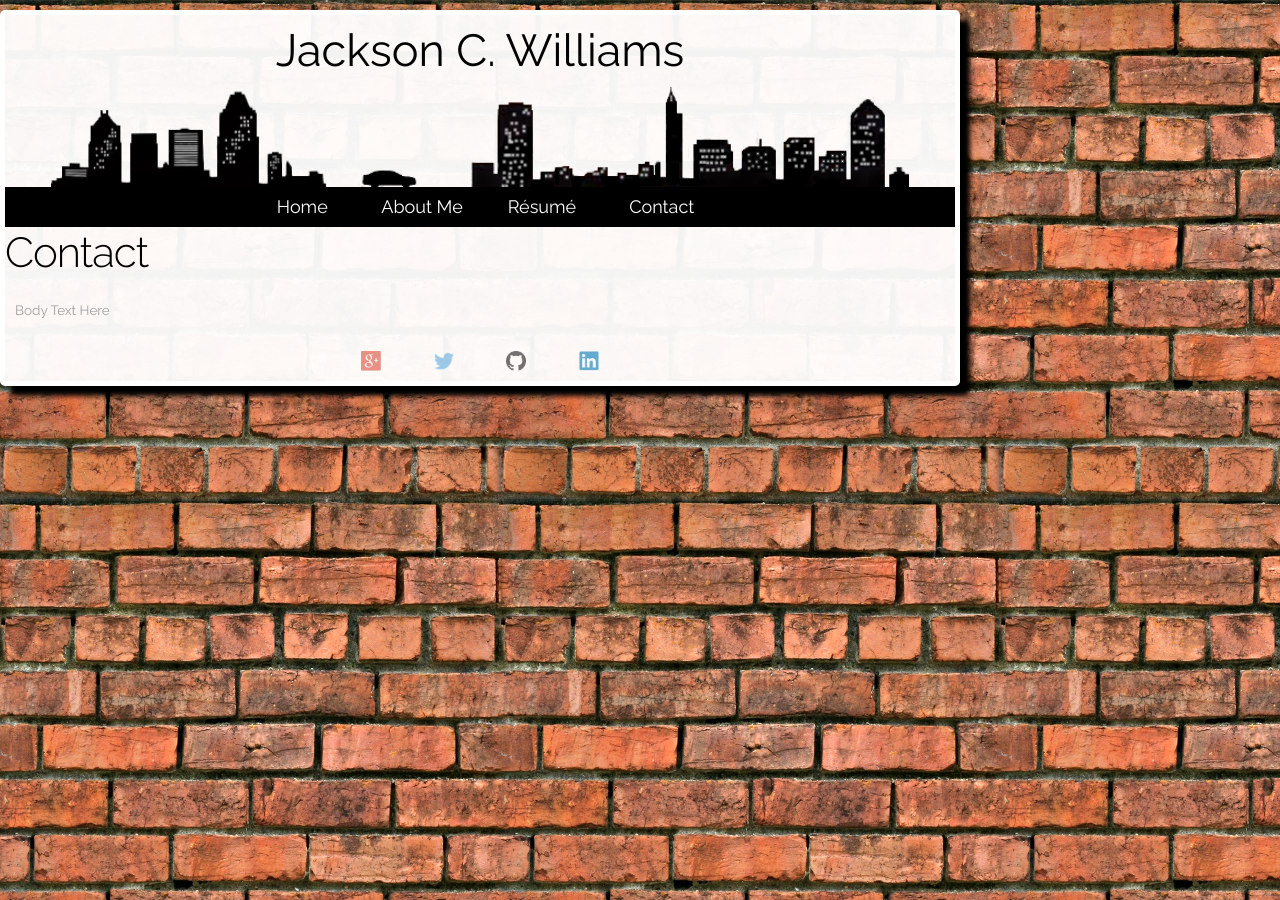
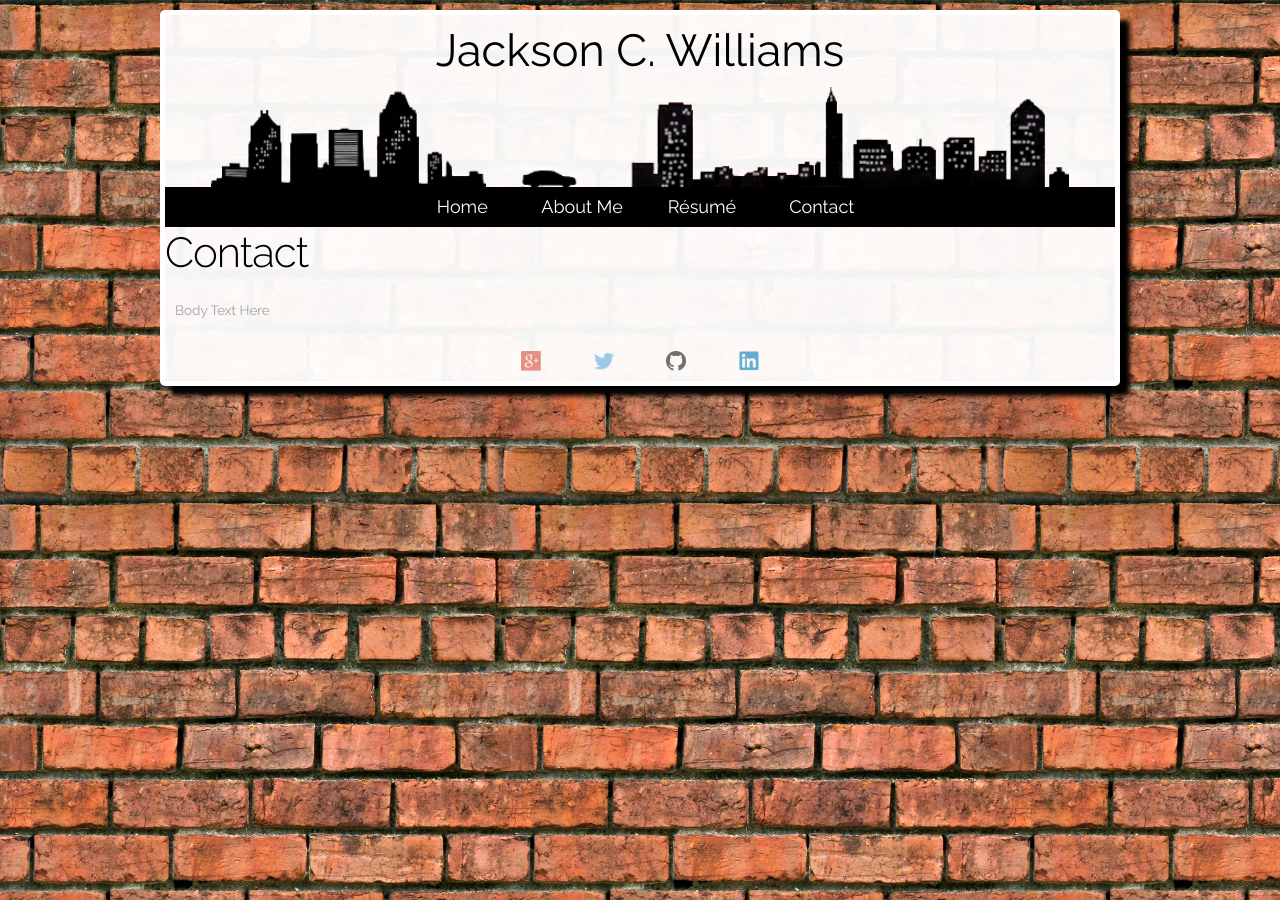
Before and after one commit to jacksoncwilliams/jackson-erin, a Jekyll site: the page built from contact.html, in a window 1280 px wide. Built offline with Jekyll 4.4.1, drawn with Linux system fonts in a browser that asks for light colours.

Commit message:
Update fleek.html

```diff
--- a/_layouts/fleek.html
+++ b/_layouts/fleek.html
@@ -33,7 +33,7 @@
 
 </head>
 <body>
-<div class="container twelve columns">
+<div class="container">
 <!--Header-->
   <div id="header" class="twelve columns">
    Jackson C. Williams
```
